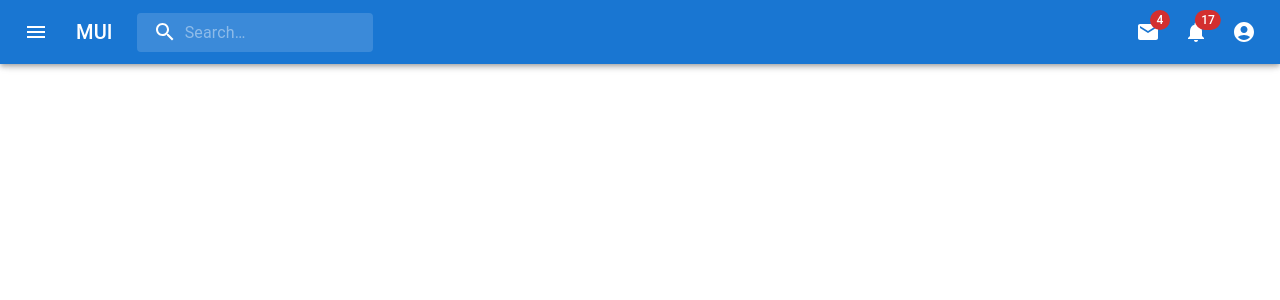
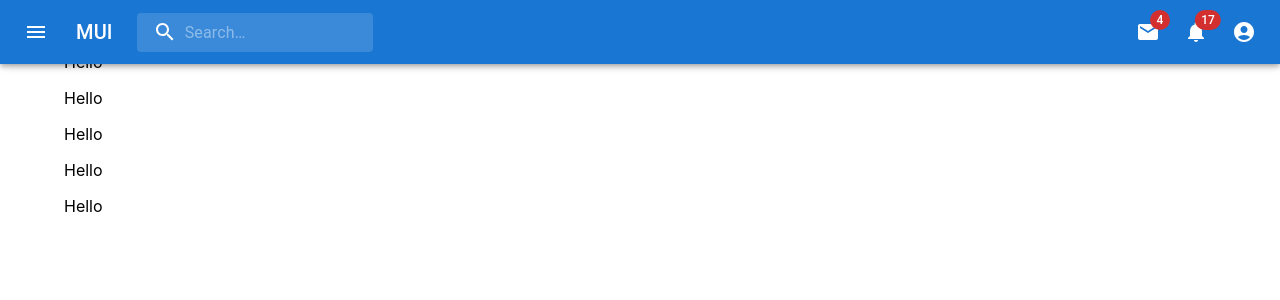
Before and after one commit to crisptells/Webprojekt, a React (Vite) app: page /product-details in a window 1280 px wide. Before the commit this address had no page. Shown: the top 300 px of the page. Built offline with nearby package versions, Linux system fonts and the light colour scheme.

Commit message:
new pages

```diff
--- a/src/App.tsx
+++ b/src/App.tsx
@@ -3,7 +3,8 @@ import { Button, Container, Grid, Table } from '@mui/material'
 import NavBar from './Components/NavBar'
 import Homepage from './Pages/Homepage/Homepage'
 import { Route, Routes } from 'react-router-dom'
-import Test from './Pages/Test'
+import ProductOverview from './Pages/ProductOverview/ProductOverview'
+import ProductDetails from './Pages/ProductDetails/ProductDetails'
 
 
 function App() {
@@ -14,7 +15,8 @@ function App() {
       <NavBar/>
       <Routes>
         <Route path='/' element={<Homepage/>}/>
-        <Route path='/test' element={<Test/>}/>
+        <Route path='/product-overview' element={<ProductOverview/>}/>
+        <Route path='/product-details' element={<ProductDetails/>}/>
       </Routes>
     </Container>
   )
--- /dev/null
+++ b/src/Pages/ProductDetails/ProductDetails.tsx
@@ -0,0 +1,15 @@
+function ProductDetails() {
+
+    return (
+        <><p>Hello</p>
+        <p>Hello</p>
+        <p>Hello</p>
+        <p>Hello</p>
+        <p>Hello</p>
+        <p>Hello</p></>
+
+    )
+
+  }
+
+  export default ProductDetails
--- /dev/null
+++ b/src/Pages/ProductOverview/ProductOverview.tsx
@@ -0,0 +1,15 @@
+function ProductOverview() {
+
+    return (
+        <><p>Hello</p>
+        <p>Hello</p>
+        <p>Hello</p>
+        <p>Hello</p>
+        <p>Hello</p>
+        <p>Hello</p></>
+
+    )
+
+  }
+
+  export default ProductOverview
--- a/src/Pages/Test.tsx
+++ /dev/null
@@ -1,15 +0,0 @@
-function Test() {
-
-  return (
-      <>      <p>Hello</p>
-      <p>Hello</p>
-      <p>Hello</p>
-      <p>Hello</p>
-      <p>Hello</p>
-      <p>Hello</p></>
-
-  )
-
-}
-
-export default Test
```
